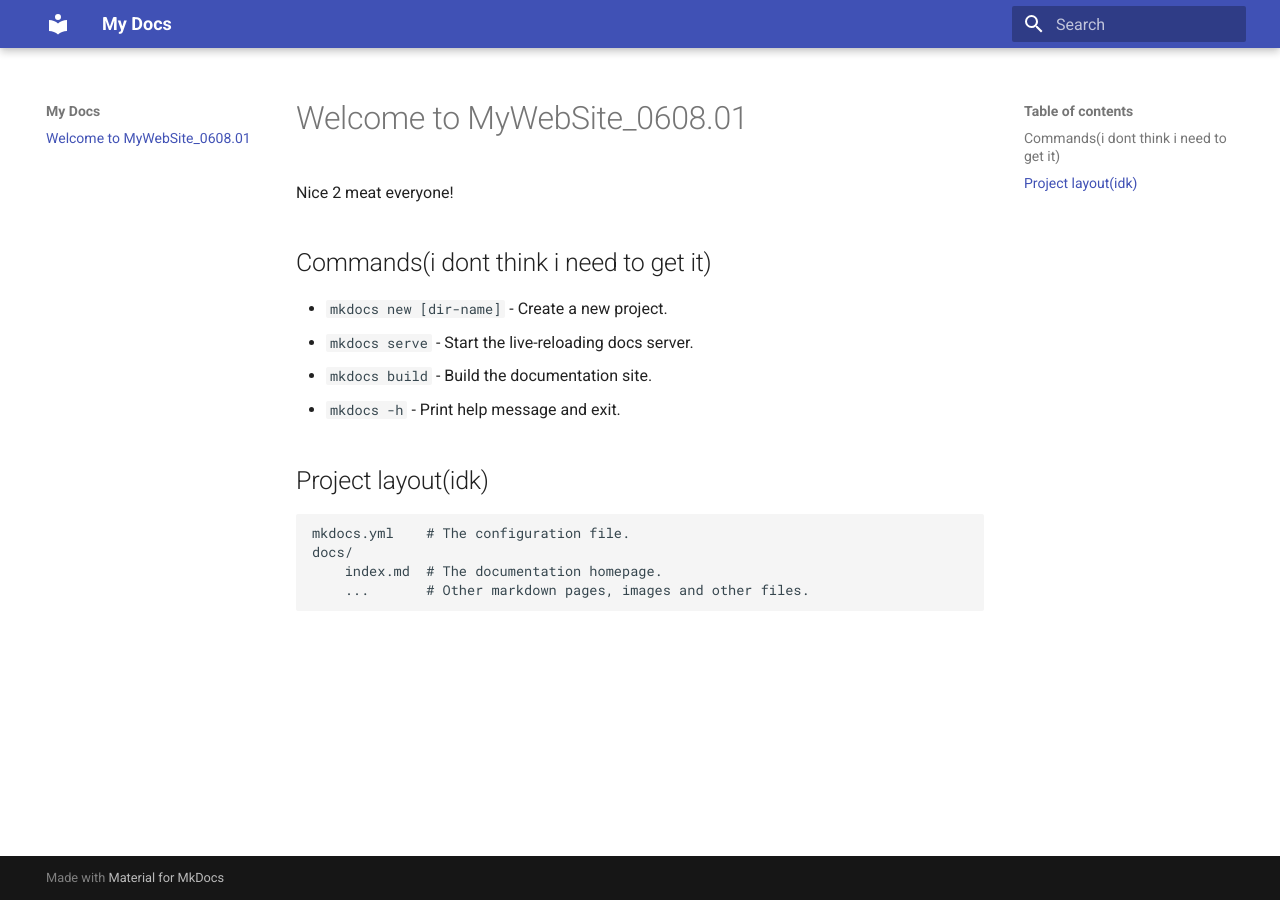
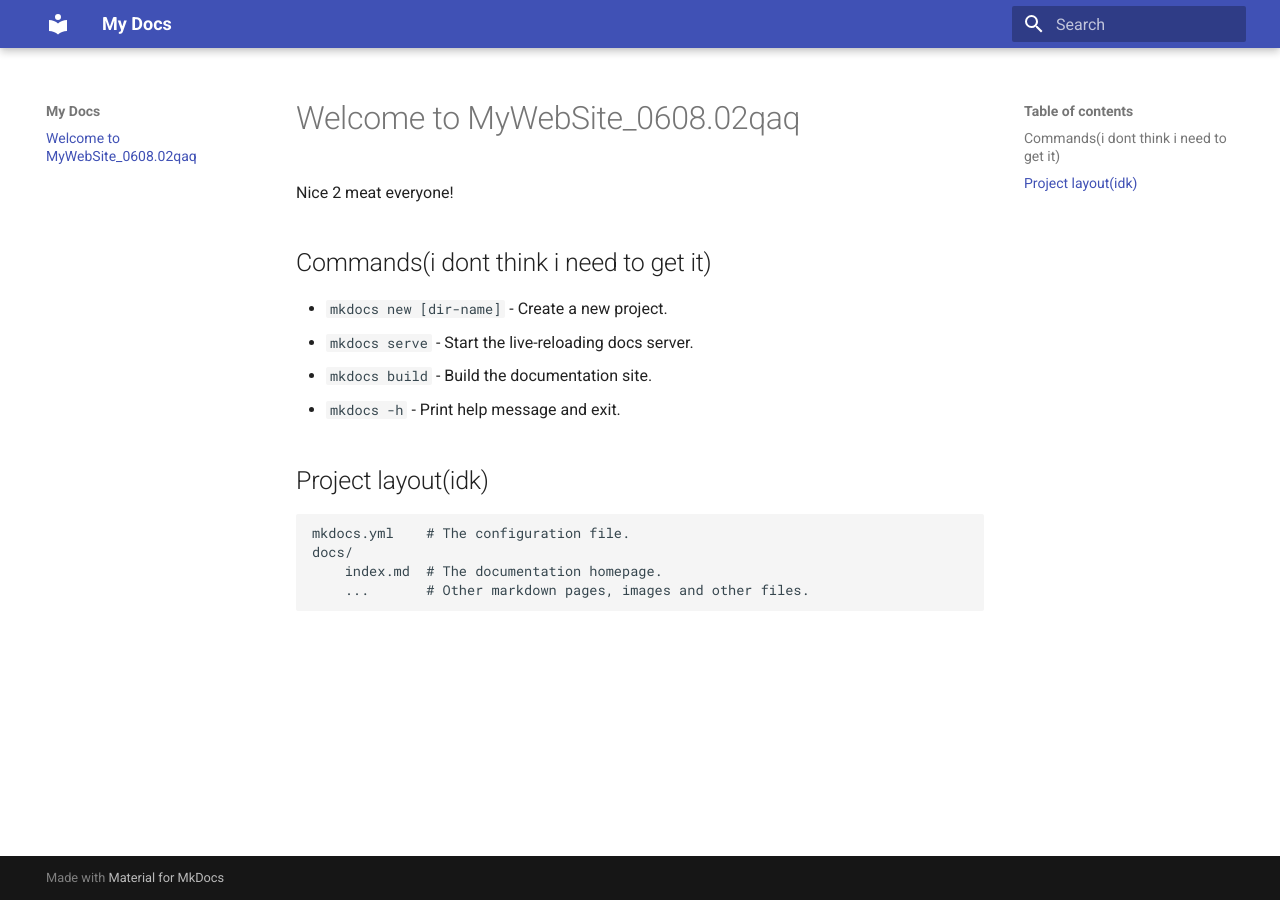
Before and after one commit to Buutters/Buuters.github.io, an MkDocs documentation site: the page built from docs/index.md, in a window 1280 px wide. Built offline with MkDocs 1.6.1 and Material for MkDocs 9.7.7, drawn with Linux system fonts in a browser that asks for light colours.

Commit message:
Update4 index.md

```diff
--- a/docs/index.md
+++ b/docs/index.md
@@ -1,4 +1,4 @@
-# Welcome to MyWebSite_0608.01
+# Welcome to MyWebSite_0608.02qaq
 
 Nice 2 meat everyone!
 
```
